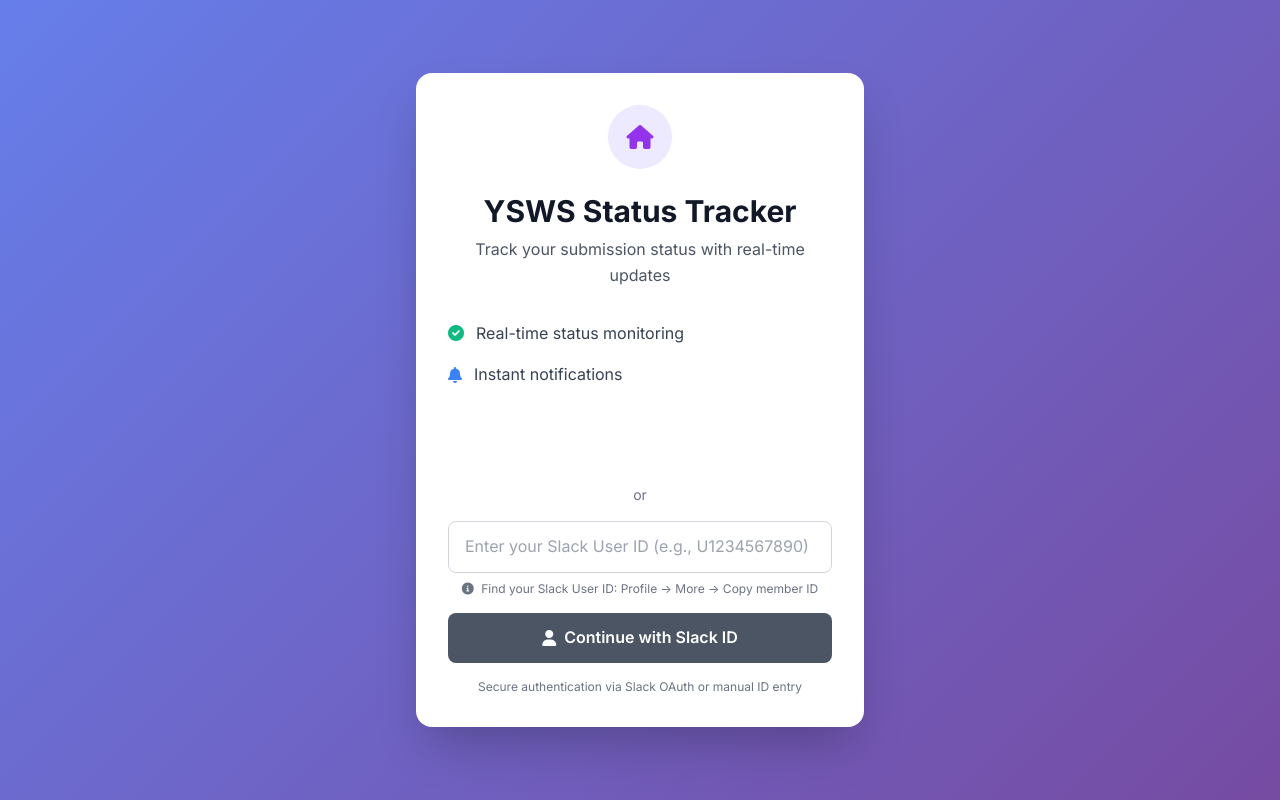
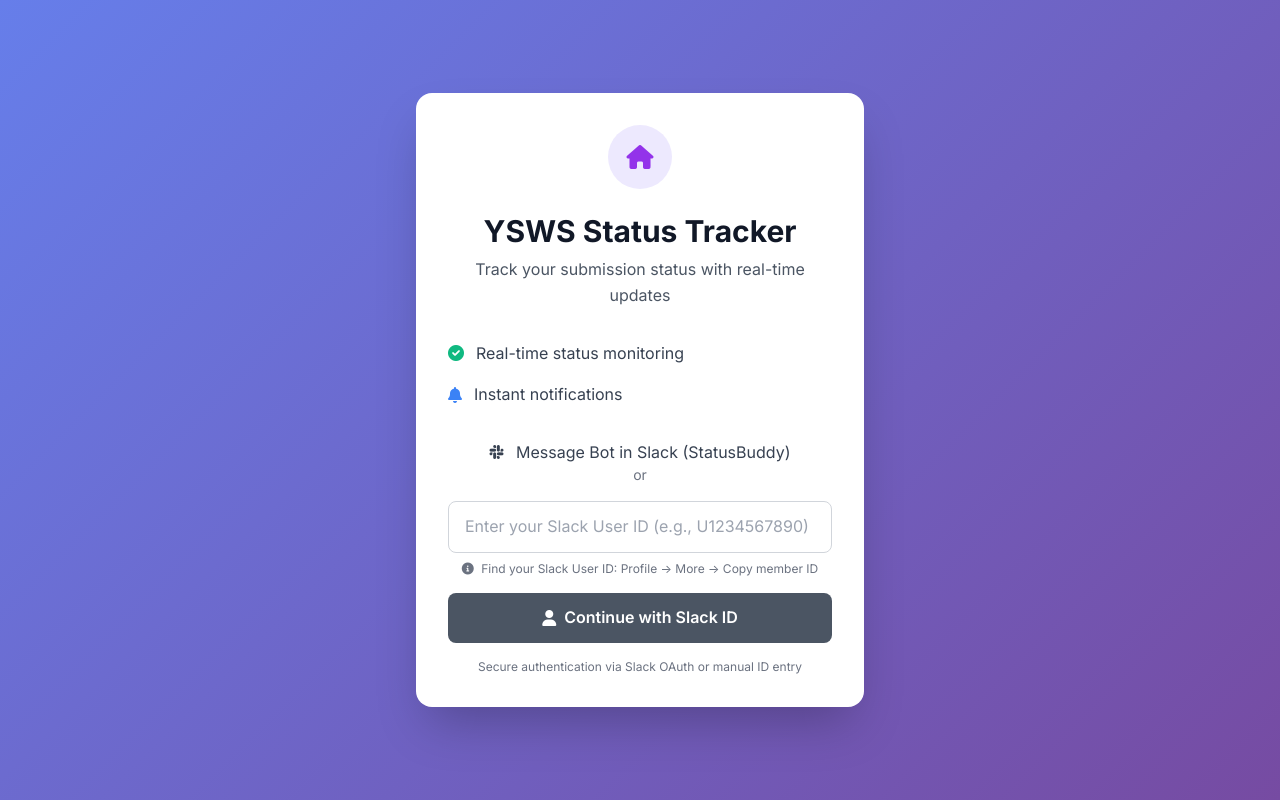
Before and after one commit to bbarni2020/NeighbourhoodStatus, a Flask app: page / in a window 1280 px wide. Run offline with Flask 3, Linux system fonts and the light colour scheme; parts of the project's set-up code (start-up, migrations or seed data) failed here and were passed over.

Commit message:
Content fix

```diff
--- a/templates/login.html
+++ b/templates/login.html
@@ -23,11 +23,9 @@
                     </div>
                 </div>
 
-                <a href="{{ url_for('login') }}">
-                    <button class="w-full bg-gradient-to-r from-purple-400 to-blue-400 text-white font-semibold py-3 px-6 rounded-lg flex items-center justify-center mb-4 opacity-50 cursor-not-allowed pointer-events-none" tabindex="-1" aria-disabled="true">
-                        <i class="fab fa-slack mr-2"></i>
-                        Sign in with Slack (disabled)
-                    </button>
+                <a href="slack://open">
+                    <i class="fab fa-slack mr-2"></i>
+                    Message Bot in Slack (StatusBuddy)
                 </a>
 
                 <div class="text-center">
```
Also changed, not shown: README.md.
